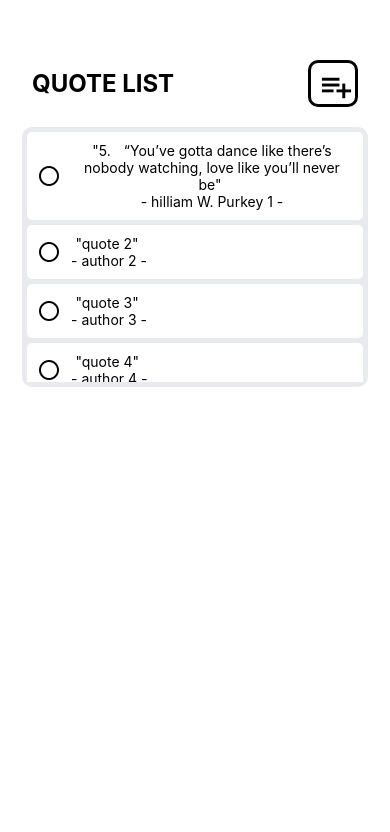
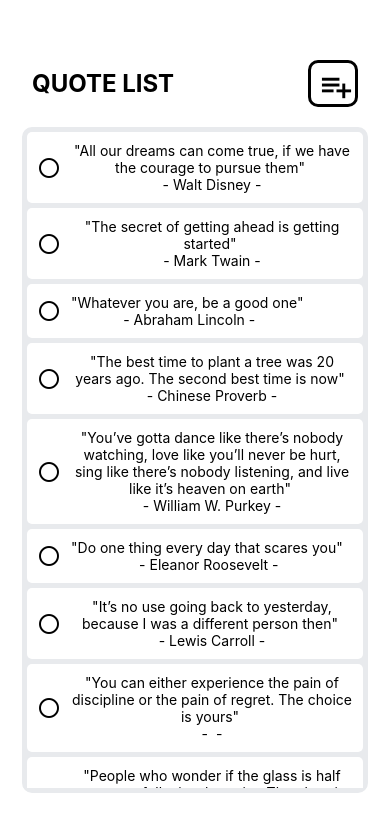
Before and after one commit to hayden-chung/101-App, a React Native app: screen / in a window 390 px wide. Shown: the top 832 px of the page. Built offline with nearby package versions, Linux system fonts and the light colour scheme.

Commit message:
Motivational Quotes (default quotes)
NEW:
- added default quotes to the quotes list

```diff
--- a/app/quoteScreen.js
+++ b/app/quoteScreen.js
@@ -6,10 +6,13 @@ import { quoteToggle } from '../components/motivationalQuotes/quoteControl';
 import { QuoteModal } from '../components/motivationalQuotes/quoteControl';
 import { MaterialIcons } from '@expo/vector-icons';
 import { EditDeleteModal } from '../components/motivationalQuotes/edit&delete';
+import {defaultQuotes} from '../assets/defaultQuotes';
+
 
 const QuoteScreen = () => {
 
-    const [quoteList, setQuoteList] = useState([['5.	“You’ve gotta dance like there’s nobody watching, love like you’ll never be', 'hilliam W. Purkey 1', false], ['quote 2', 'author 2', false], ['quote 3', 'author 3', false], ['quote 4', 'author 4', false]]);
+    const [quoteList, setQuoteList] = useState(defaultQuotes);
+
 
     const [isQuoteModalVisible, quoteModalVisible] = useState([false, false]); // [modal display (true/false), edit? (true/false)]
     const [isEditDeleteModalVisible, EditDeleteModalVisible] = useState([false, null]); // [edit/delete modal display (true/false), quote index no.]
--- /dev/null
+++ b/assets/defaultQuotes.js
@@ -0,0 +1,12 @@
+export const defaultQuotes = [
+    ["All our dreams can come true, if we have the courage to pursue them", "Walt Disney", false],
+    ["The secret of getting ahead is getting started", "Mark Twain", false ],
+    ["Whatever you are, be a good one", "Abraham Lincoln", false],
+    ["The best time to plant a tree was 20 years ago. The second best time is now", "Chinese Proverb", false],
+    ["You’ve gotta dance like there’s nobody watching, love like you’ll never be hurt, sing like there’s nobody listening, and live like it’s heaven on earth", "William W. Purkey", false],
+    ["Do one thing every day that scares you", "Eleanor Roosevelt", false],
+    ["It’s no use going back to yesterday, because I was a different person then", "Lewis Carroll", false],
+    ["You can either experience the pain of discipline or the pain of regret. The choice is yours", "", false],
+    ["People who wonder if the glass is half empty or full miss the point. The glass is refillable", "", false],
+    ["If something is important enough, even if the odds are stacked against you, you should still do it", "Elon Musk", false]
+];
```
